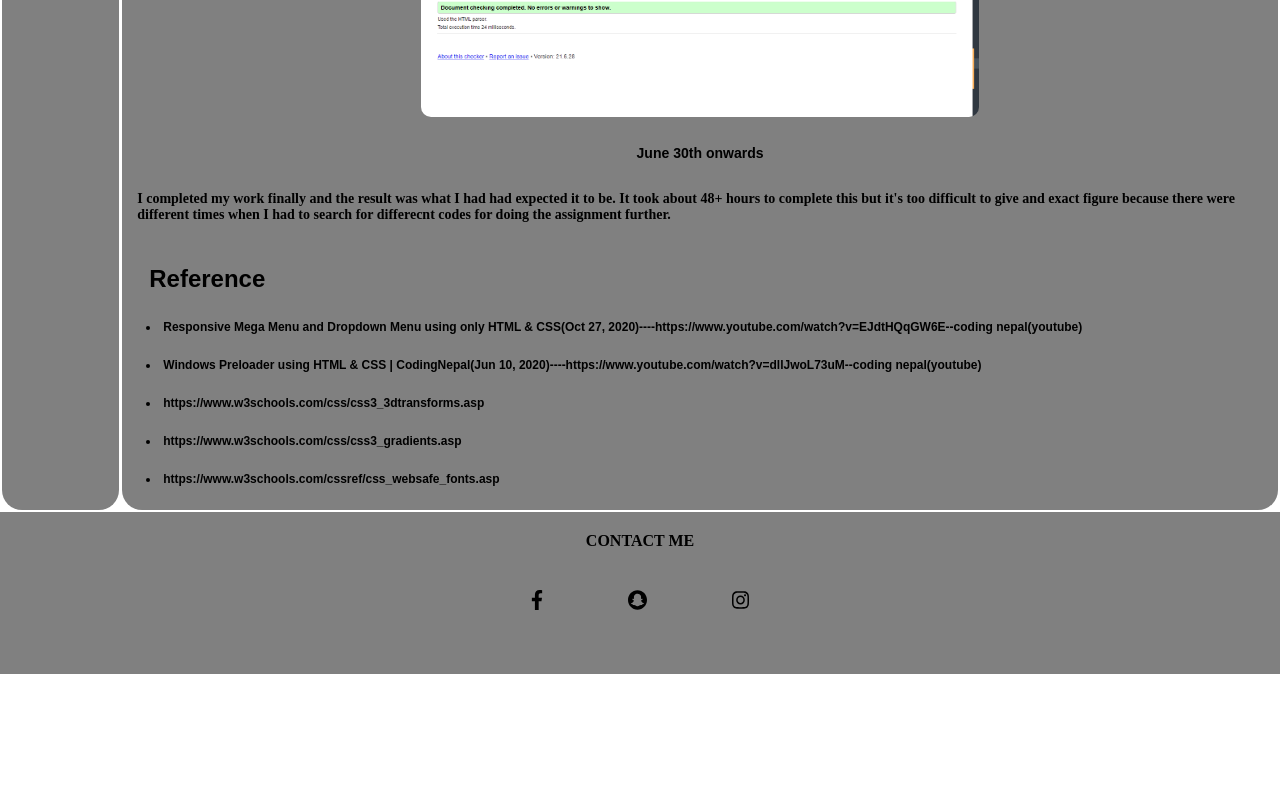
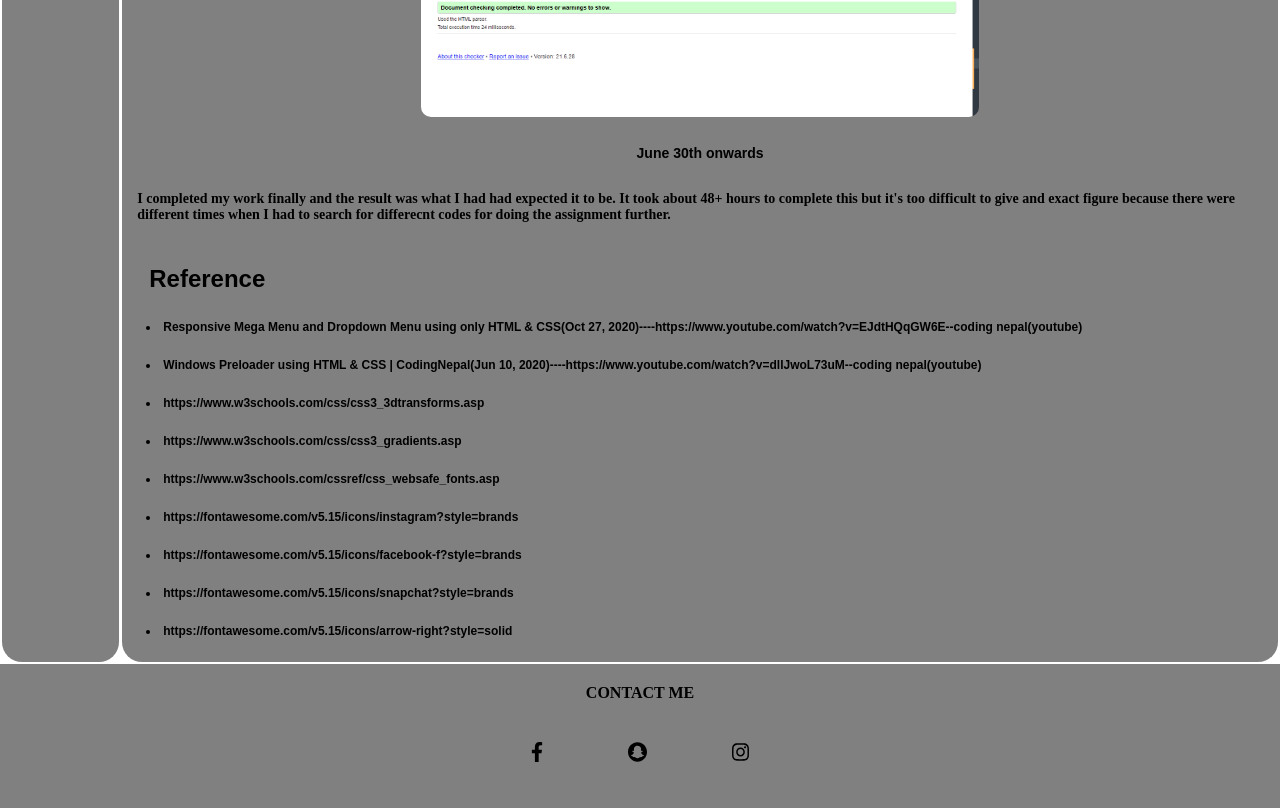
Before and after one commit to kadwait/CSY1018-term-1, a plain HTML site: page report.html in a window 1280 px wide. Shown: the part 8225-9033 px from the top of the page. Before the commit the page ends 8899 px from the top, so only its background shows below. Drawn offline with Linux system fonts and the light colour scheme.

Commit message:
final commit

```diff
--- a/report.html
+++ b/report.html
@@ -118,6 +118,10 @@
 				<li>https://www.w3schools.com/css/css3_3dtransforms.asp</li>
 				<li>https://www.w3schools.com/css/css3_gradients.asp</li>
 				<li>https://www.w3schools.com/cssref/css_websafe_fonts.asp</li>
+				<li>https://fontawesome.com/v5.15/icons/instagram?style=brands</li>
+				<li>https://fontawesome.com/v5.15/icons/facebook-f?style=brands</li>
+				<li>https://fontawesome.com/v5.15/icons/snapchat?style=brands</li>
+				<li>https://fontawesome.com/v5.15/icons/arrow-right?style=solid</li>
 				</div>
 		</div>
 
```
